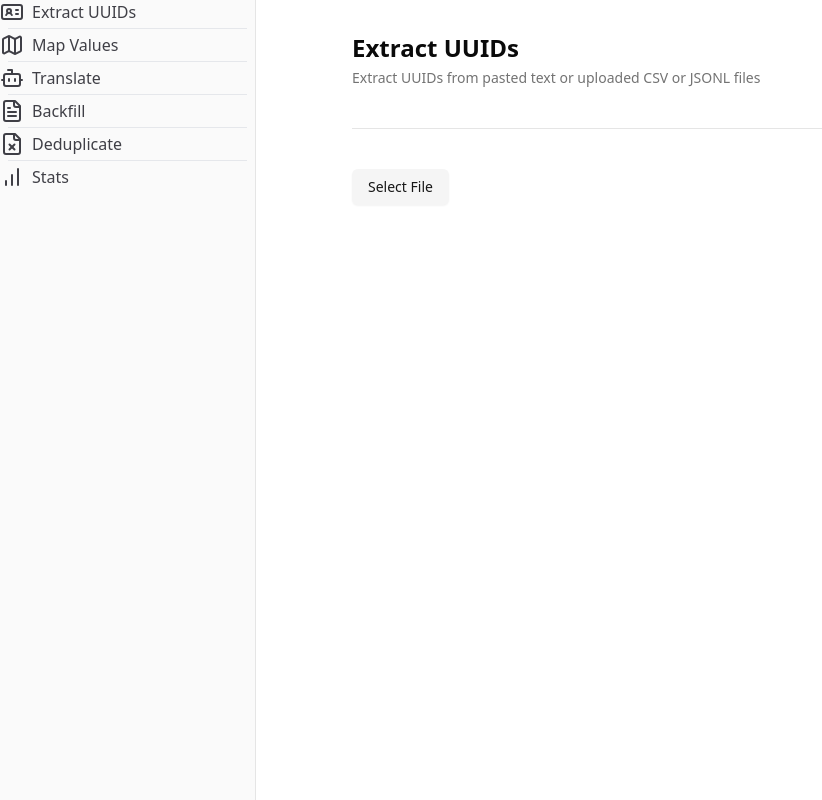
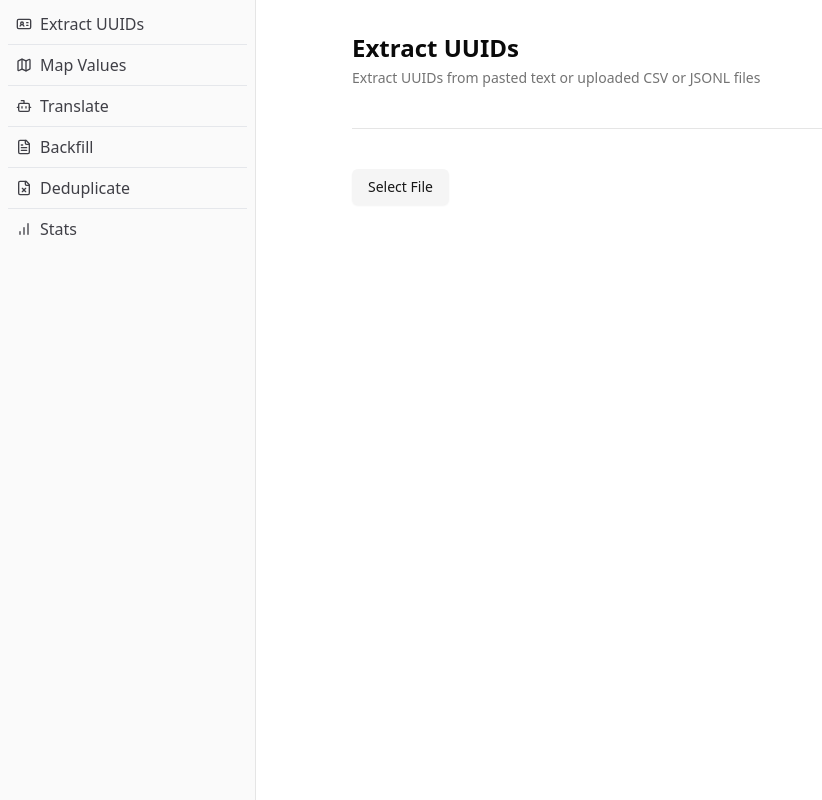
Before and after one commit to Jawfish/hydra, a React (Vite) app: page /extract in a window 1280 px wide. Shown: the whole page, without its empty margins (0-822 px from the left). Built offline with nearby package versions, Linux system fonts and the light colour scheme.

Commit message:
fix sidebar icons

```diff
--- a/src/components/AppSidebar.tsx
+++ b/src/components/AppSidebar.tsx
@@ -16,13 +16,13 @@ const SidebarRouteItem: React.FC<{ route: Route }> = ({ route }) => {
   };
 
   return (
-    <SidebarMenuItem>
+    <SidebarMenuItem className='ml-4 py-1'>
       <Link
         to={route.path}
         onClick={handleRouteClick}
         className='flex items-center gap-2'
       >
-        <route.icon />
+        <route.icon className='w-4 h-4' />
         <span>{route.title}</span>
       </Link>
     </SidebarMenuItem>
@@ -32,7 +32,7 @@ const SidebarRouteItem: React.FC<{ route: Route }> = ({ route }) => {
 export function AppSidebar() {
   return (
     <Sidebar collapsible='icon'>
-      <SidebarContent>
+      <SidebarContent className='mt-2'>
         <SidebarMenu>
           {routes.map((route, index) => (
             <React.Fragment key={route.title}>
```
